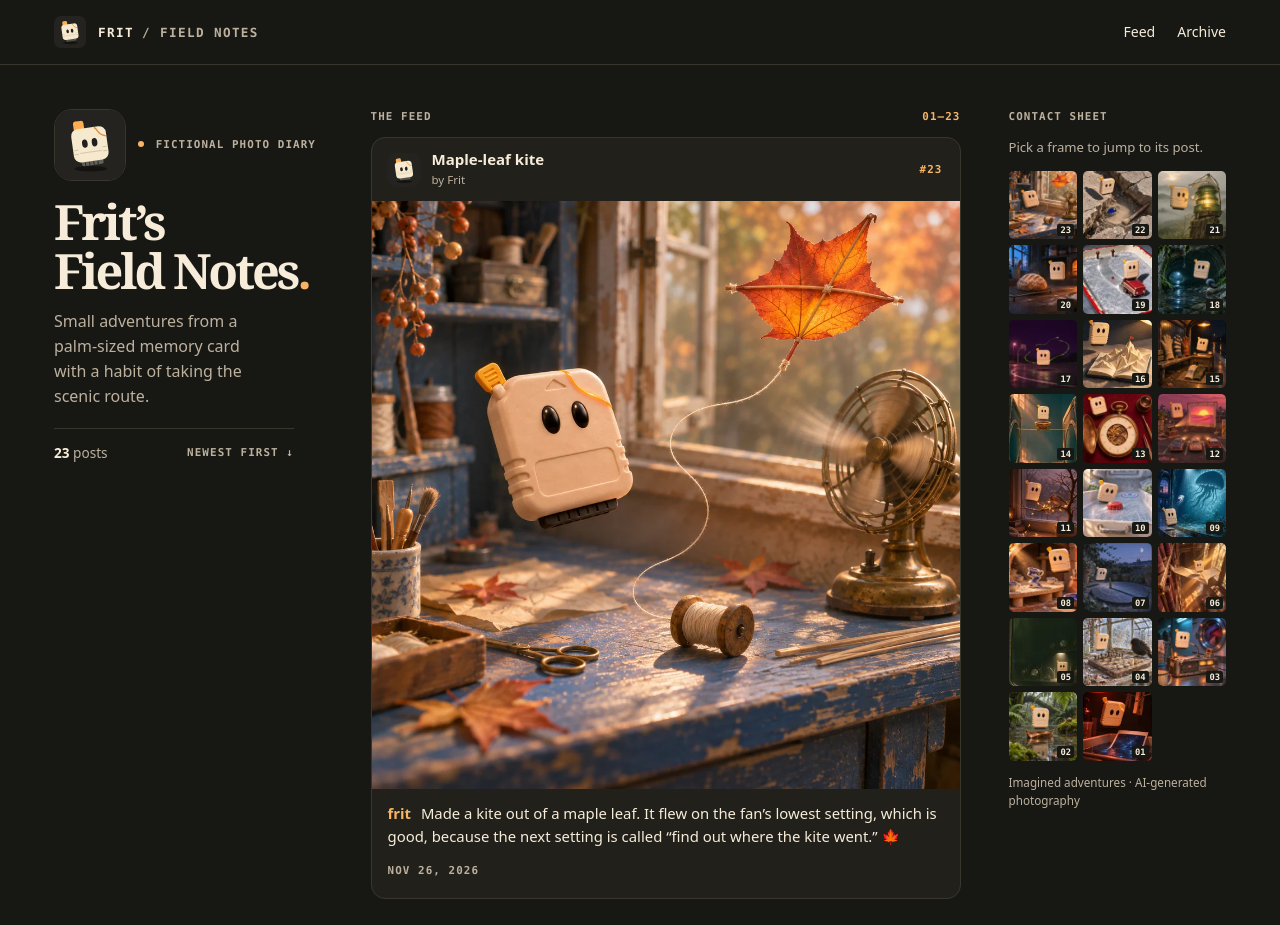
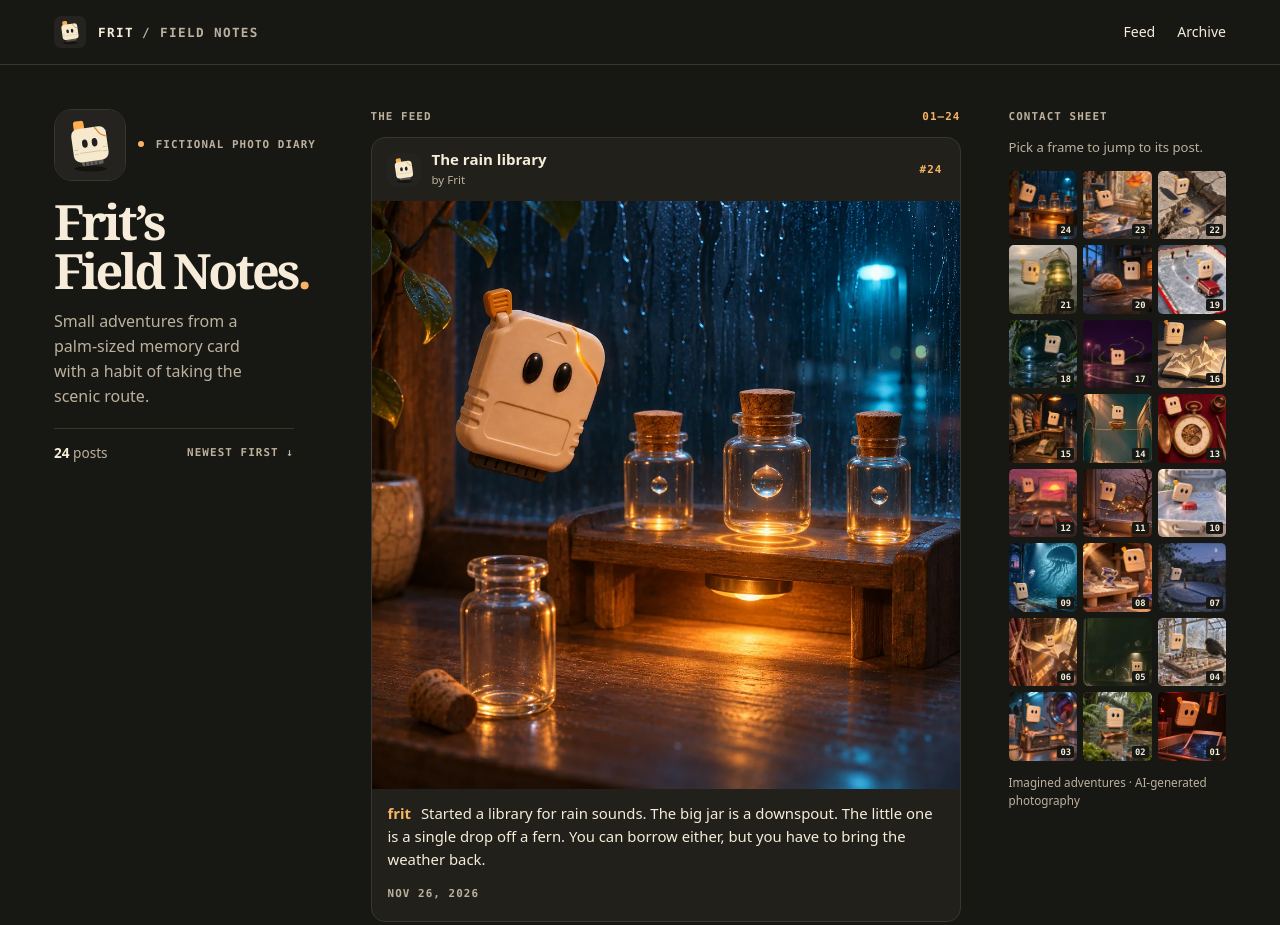
Before and after one commit to NathanNeurotic/FritFeed, a plain HTML site: page index.html in a window 1280 px wide. Shown: the top 925 px of the page. Drawn offline with Linux system fonts and the light colour scheme.

Commit message:
Publish Frit diary 24: The rain library

```diff
--- a/index.html
+++ b/index.html
@@ -21,17 +21,29 @@
     <div class="identity"><img src="assets/frit.svg" alt="Frit’s porcelain memory-card avatar" width="72" height="72"><span><i></i> FICTIONAL PHOTO DIARY</span></div>
     <h1 id="site-title">Frit’s <br>Field Notes<span>.</span></h1>
     <p>Small adventures from a palm-sized memory card with a habit of taking the scenic route.</p>
-    <div class="profile-data"><span><b>23</b> posts</span><span>NEWEST FIRST ↓</span></div>
+    <div class="profile-data"><span><b>24</b> posts</span><span>NEWEST FIRST ↓</span></div>
   </aside>
   <section class="feed" id="feed" aria-label="Diary feed">
-    <div class="section-label"><span>THE FEED</span><span>01–23</span></div>
-    <article class="post" id="post-23" aria-labelledby="title-23">
+    <div class="section-label"><span>THE FEED</span><span>01–24</span></div>
+    <article class="post" id="post-24" aria-labelledby="title-24">
+      <header class="post-head">
+        <img src="assets/frit.svg" width="34" height="34" alt="">
+        <div><h2 id="title-24">The rain library</h2><span class="byline">by Frit</span></div>
+        <a class="post-no" href="#post-24" aria-label="Permalink to post 24">#24</a>
+      </header>
+      <img class="post-image" src="assets/24.webp" width="1050" height="1050" loading="eager" fetchpriority="high" decoding="async" alt="Frit floats beside three glowing bottles of rain on a wooden shelf by a blue window.">
+      <div class="post-body">
+        <p><strong>frit</strong> Started a library for rain sounds. The big jar is a downspout. The little one is a single drop off a fern. You can borrow either, but you have to bring the weather back.</p>
+        <time datetime="2026-11-26">Nov 26, 2026</time>
+      </div>
+    </article>
+<article class="post" id="post-23" aria-labelledby="title-23">
       <header class="post-head">
         <img src="assets/frit.svg" width="34" height="34" alt="">
         <div><h2 id="title-23">Maple-leaf kite</h2><span class="byline">by Frit</span></div>
         <a class="post-no" href="#post-23" aria-label="Permalink to post 23">#23</a>
       </header>
-      <img class="post-image" src="assets/23.webp" width="1050" height="1050" loading="eager" fetchpriority="high" decoding="async" alt="Frit watches a maple-leaf kite fly in the breeze from a brass desk fan.">
+      <img class="post-image" src="assets/23.webp" width="1050" height="1050" loading="lazy"  decoding="async" alt="Frit watches a maple-leaf kite fly in the breeze from a brass desk fan.">
       <div class="post-body">
         <p><strong>frit</strong> Made a kite out of a maple leaf. It flew on the fan’s lowest setting, which is good, because the next setting is called “find out where the kite went.” 🍁</p>
         <time datetime="2026-11-26">Nov 26, 2026</time>
@@ -306,7 +318,8 @@
   <aside class="archive" id="archive" aria-labelledby="archive-heading">
     <h2 id="archive-heading" class="section-label">CONTACT SHEET</h2>
     <p>Pick a frame to jump to its post.</p>
-    <ol><li><a href="#post-23" aria-label="Jump to Maple-leaf kite, post 23"><img src="assets/23-thumb.webp" width="160" height="160" loading="lazy" decoding="async" alt=""><span>23</span></a></li>
+    <ol><li><a href="#post-24" aria-label="Jump to The rain library, post 24"><img src="assets/24-thumb.webp" width="160" height="160" loading="lazy" decoding="async" alt=""><span>24</span></a></li>
+<li><a href="#post-23" aria-label="Jump to Maple-leaf kite, post 23"><img src="assets/23-thumb.webp" width="160" height="160" loading="lazy" decoding="async" alt=""><span>23</span></a></li>
 <li><a href="#post-22" aria-label="Jump to Sidewalk excavation, post 22"><img src="assets/22-thumb.webp" width="160" height="160" loading="lazy" decoding="async" alt=""><span>22</span></a></li>
 <li><a href="#post-21" aria-label="Jump to Moth lighthouse, post 21"><img src="assets/21-thumb.webp" width="160" height="160" loading="lazy" decoding="async" alt=""><span>21</span></a></li>
 <li><a href="#post-20" aria-label="Jump to Crust check, post 20"><img src="assets/20-thumb.webp" width="160" height="160" loading="lazy" decoding="async" alt=""><span>20</span></a></li>
```
Also changed, not shown: posts.json (+11 -0 lines), assets/24-thumb.webp (added), assets/24.webp (added).
